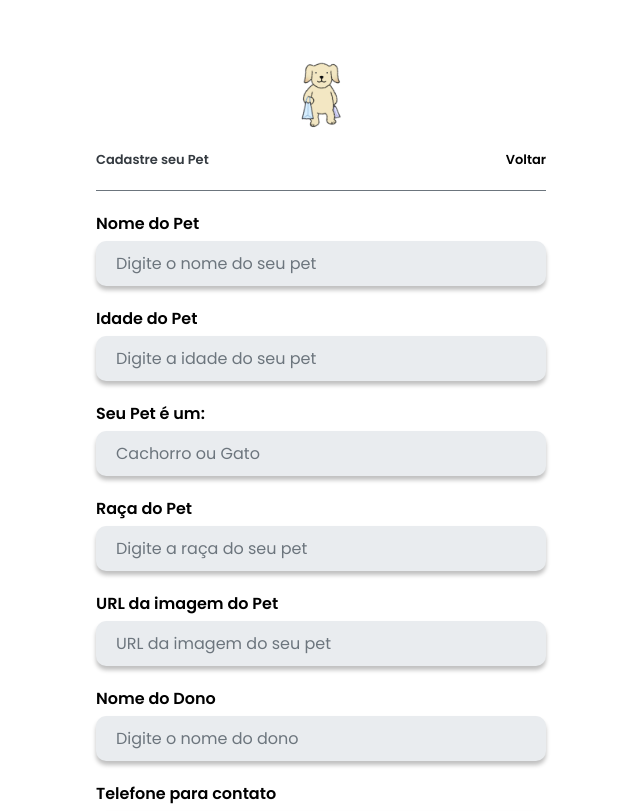
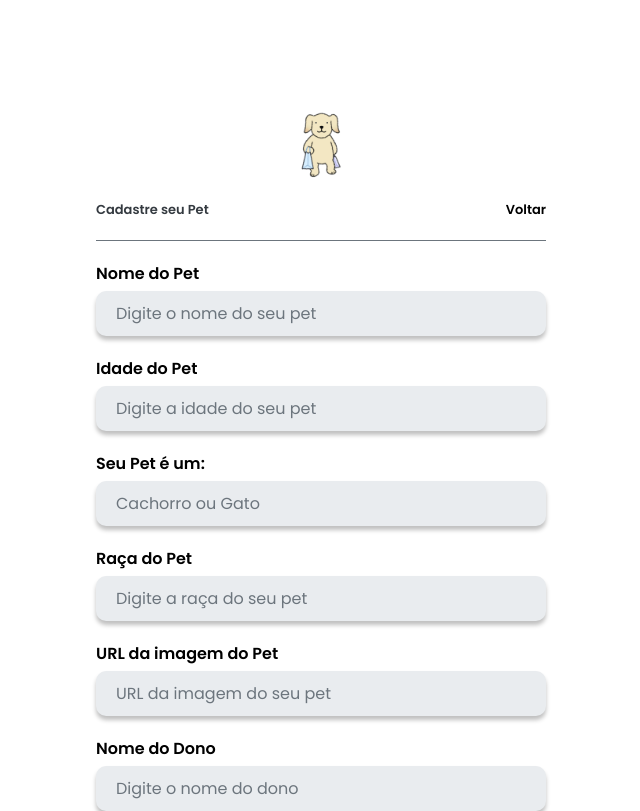
Before and after one commit to Joanderson337/my-pet, a React (Create React App) app: page /registerPet in a window 1280 px wide. Shown: the top 811 px of the page, without its empty margins (319-959 px from the left). Built offline with nearby package versions, Linux system fonts and the light colour scheme; no server answers; the database is empty; sample sign-in values are in the browser's storage; some icons are missing.

Commit message:
feat: arrumando

```diff
--- a/src/pages/RegisterPet/styled.ts
+++ b/src/pages/RegisterPet/styled.ts
@@ -47,10 +47,21 @@ export const SignUpContent = styled.div`
   align-items: center;
   width: 450px;
 
+
+  @media (max-width: 1440px) {
+    margin-top: 100px;
+  }
+
     >img{
       margin-top: 190px;
       width: 80px;
     }
+
+    @media (max-width: 400px) {
+      >img{
+      margin-top: 500px;
+    }
+  }
 `;
 
 export const SignUpInputContainer = styled.div`
```
